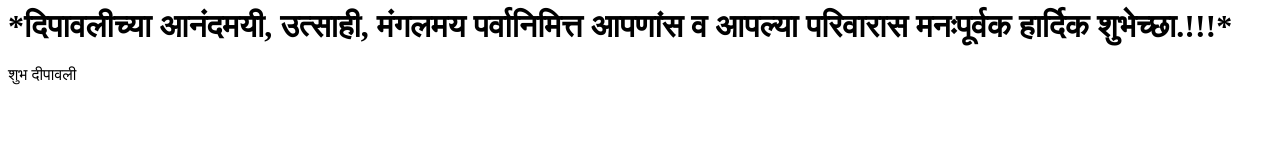
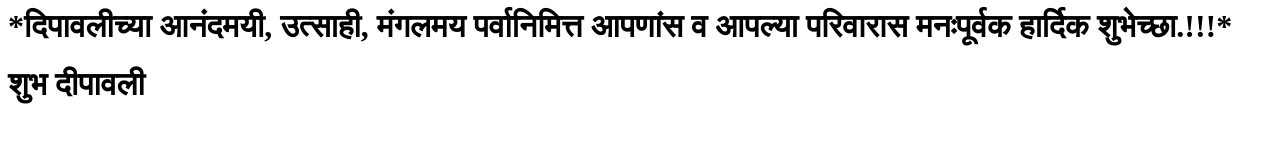
Before and after one commit to maulibhabad/MauliBhabad.github.io, a plain HTML site: page index.html in a window 1280 px wide. Drawn offline with Linux system fonts and the light colour scheme.

Commit message:
Update index.html

```diff
--- a/index.html
+++ b/index.html
@@ -4,6 +4,8 @@
 </head>
   <body>
     <h1>*दिपावलीच्या आनंदमयी, उत्साही, मंगलमय पर्वानिमित्त आपणांस व आपल्या परिवारास मनःपूर्वक हार्दिक शुभेच्छा.!!!*</h1>
-    <p>शुभ दीपावली</p>
+  <h1>
+    <b>शुभ दीपावली</b>
+    </h1>
   </body>
 </html>
```
